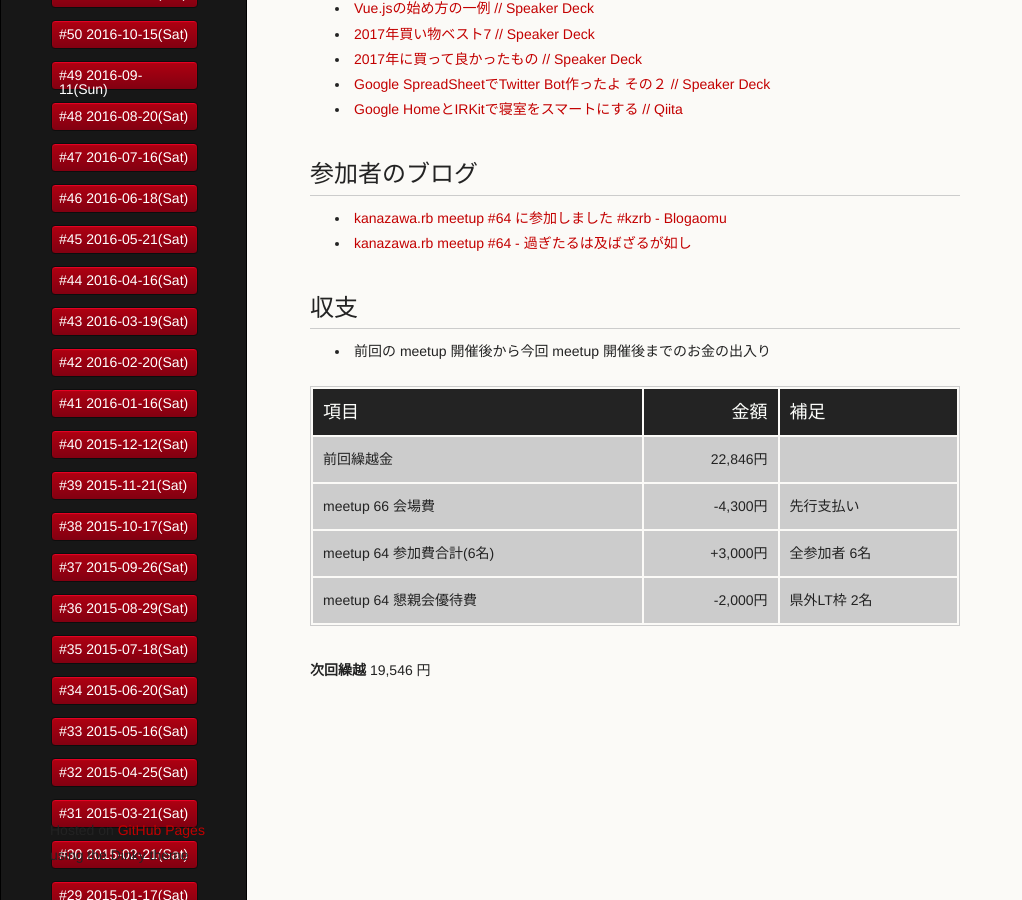
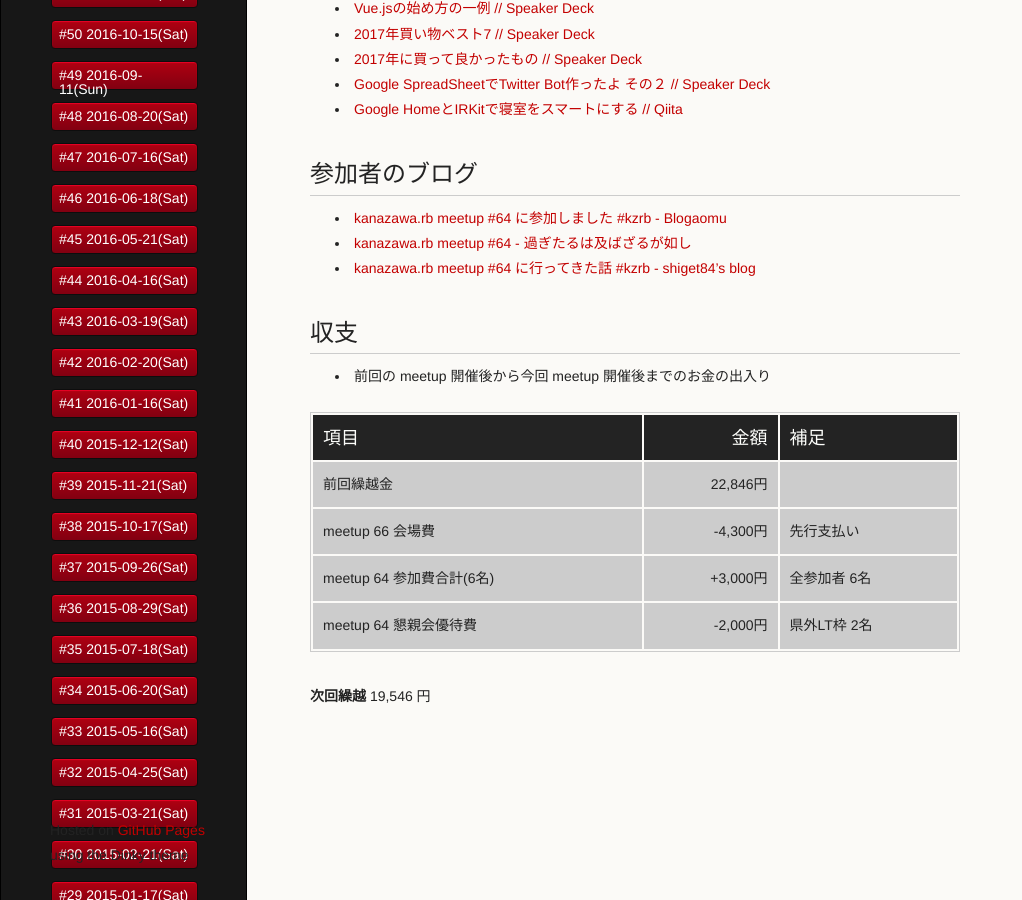
Before and after one commit to kanazawarb/meetup, a Jekyll site: the page built from 64/report.md, in a window 1280 px wide and 900 px high, scrolled down 763 px. Shown: the whole window, without its empty margins (0-1022 px from the left). Built offline with Jekyll 4.4.1, drawn with Linux system fonts in a browser that asks for light colours.

Commit message:
update 64 report (add blog link)

```diff
--- a/64/report.md
+++ b/64/report.md
@@ -44,6 +44,7 @@ published: true
 
 * [kanazawa\.rb meetup \#64 に参加しました \#kzrb \- Blogaomu](http://www.blogaomu.com/entry/kzrb64)
 * [kanazawa\.rb meetup \#64 \- 過ぎたるは及ばざるが如し](http://cotton-desu.hatenablog.com/entry/2017/12/18/193936)
+* [kanazawa\.rb meetup \#64 に行ってきた話 \#kzrb \- shiget84's blog](http://shiget84.hateblo.jp/entry/2017/12/17/000000)
 
 ## 収支
 
```
